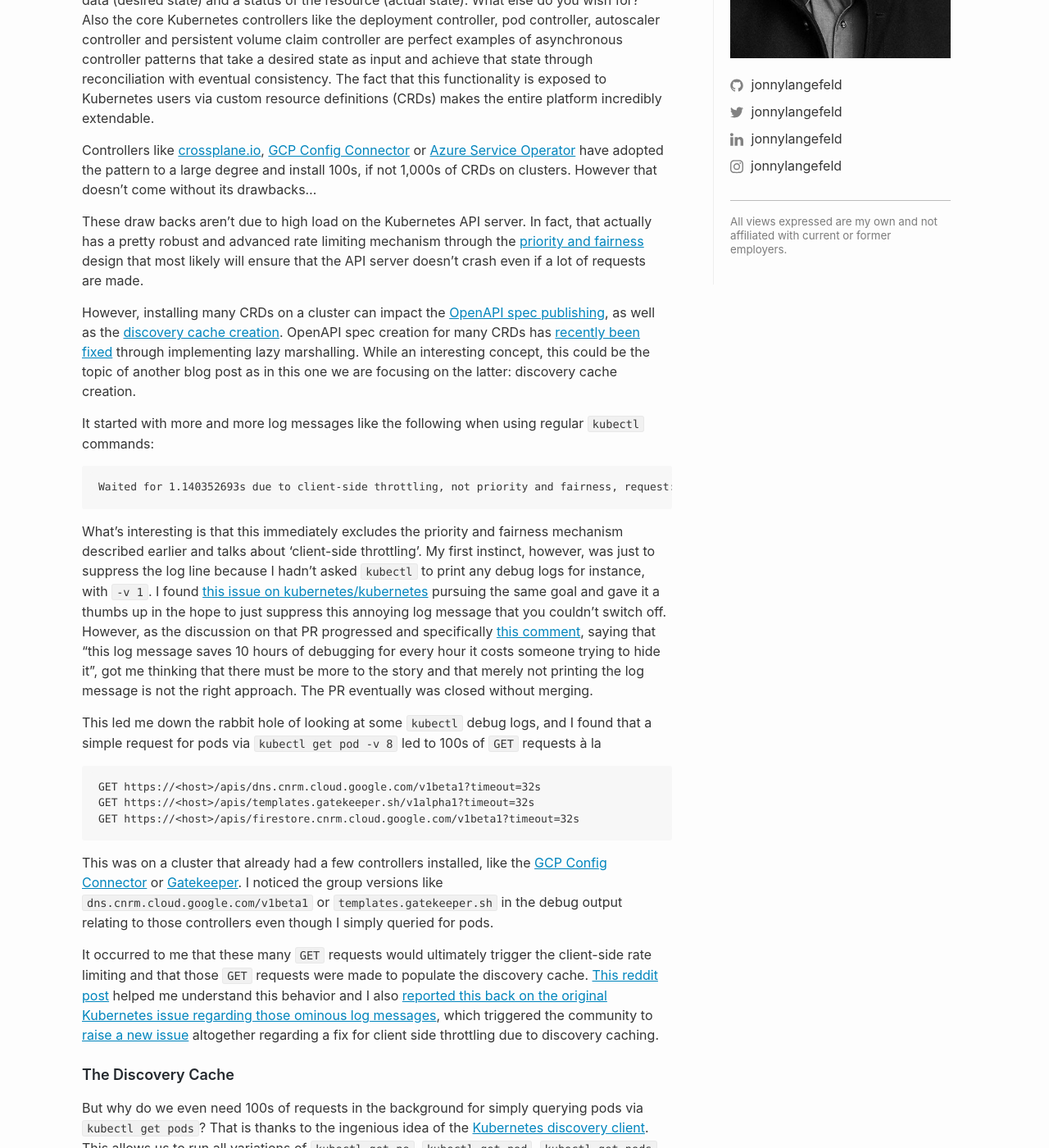
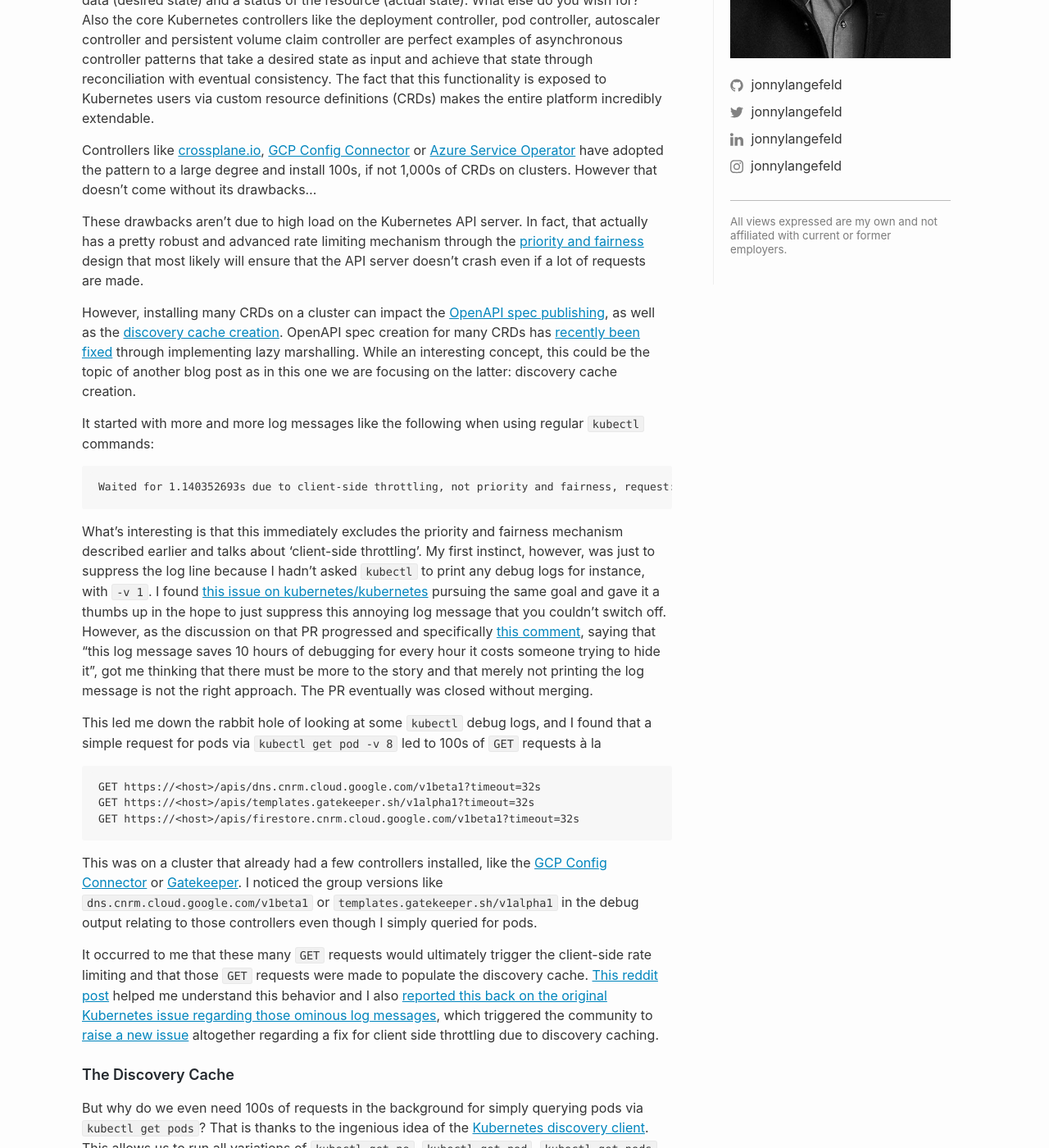
Before and after one commit to jonnylangefeld/jonnylangefeld.com, a Jekyll site: the page built from _posts/2022-01-01-the-kubernetes-discovery-cache-blessing-and-curse.md, in a window 1280 px wide and 1400 px high, scrolled down 620 px. Shown: the whole window at 82% size. Built offline with Jekyll 4.4.1, drawn with Linux system fonts in a browser that asks for light colours; comment, search, counter and statistics services are not loaded.

Commit message:
fix typos

````diff
--- a/_posts/2022-01-01-the-kubernetes-discovery-cache-blessing-and-curse.md
+++ b/_posts/2022-01-01-the-kubernetes-discovery-cache-blessing-and-curse.md
@@ -28,7 +28,7 @@
 
 <!--more-->
 
-These draw backs aren't due to high load on the Kubernetes API server. In fact, that actually has a pretty robust and advanced rate limiting mechanism through the [priority and fairness](https://kubernetes.io/docs/concepts/cluster-administration/flow-control) design that most likely will ensure that the API server doesn't crash even if a lot of requests are made.
+These drawbacks aren't due to high load on the Kubernetes API server. In fact, that actually has a pretty robust and advanced rate limiting mechanism through the [priority and fairness](https://kubernetes.io/docs/concepts/cluster-administration/flow-control) design that most likely will ensure that the API server doesn't crash even if a lot of requests are made.
 
 However, installing many CRDs on a cluster can impact the [OpenAPI spec publishing](https://github.com/crossplane/crossplane/issues/2649), as well as the [discovery cache creation](https://github.com/kubernetes/kubectl/issues/1126). OpenAPI spec creation for many CRDs has [recently been fixed](https://github.com/kubernetes/kube-openapi/pull/251) through implementing lazy marshalling. While an interesting concept, this could be the topic of another blog post as in this one we are focusing on the latter: discovery cache creation.
 
@@ -48,7 +48,7 @@
 GET https://<host>/apis/firestore.cnrm.cloud.google.com/v1beta1?timeout=32s
 ```
 
-This was on a cluster that already had a few controllers installed, like the [GCP Config Connector](https://github.com/GoogleCloudPlatform/k8s-config-connector) or [Gatekeeper](https://github.com/open-policy-agent/gatekeeper). I noticed the group versions like `dns.cnrm.cloud.google.com/v1beta1` or `templates.gatekeeper.sh` in the debug output relating to those controllers even though I simply queried for pods.
+This was on a cluster that already had a few controllers installed, like the [GCP Config Connector](https://github.com/GoogleCloudPlatform/k8s-config-connector) or [Gatekeeper](https://github.com/open-policy-agent/gatekeeper). I noticed the group versions like `dns.cnrm.cloud.google.com/v1beta1` or `templates.gatekeeper.sh/v1alpha1` in the debug output relating to those controllers even though I simply queried for pods.
 
 It occurred to me that these many `GET` requests would ultimately trigger the client-side rate limiting and that those `GET` requests were made to populate the discovery cache. [This reddit post](https://www.reddit.com/r/kubernetes/comments/bpfi48/comment/enuhn5v/?utm_source=share&utm_medium=web2x&context=3) helped me understand this behavior and I also [reported this back on the original Kubernetes issue regarding those ominous log messages](https://github.com/kubernetes/kubernetes/pull/101634#issuecomment-933851060), which triggered the community to [raise a new issue](https://github.com/kubernetes/kubernetes/issues/105489) altogether regarding a fix for client side throttling due to discovery caching.
 
````
